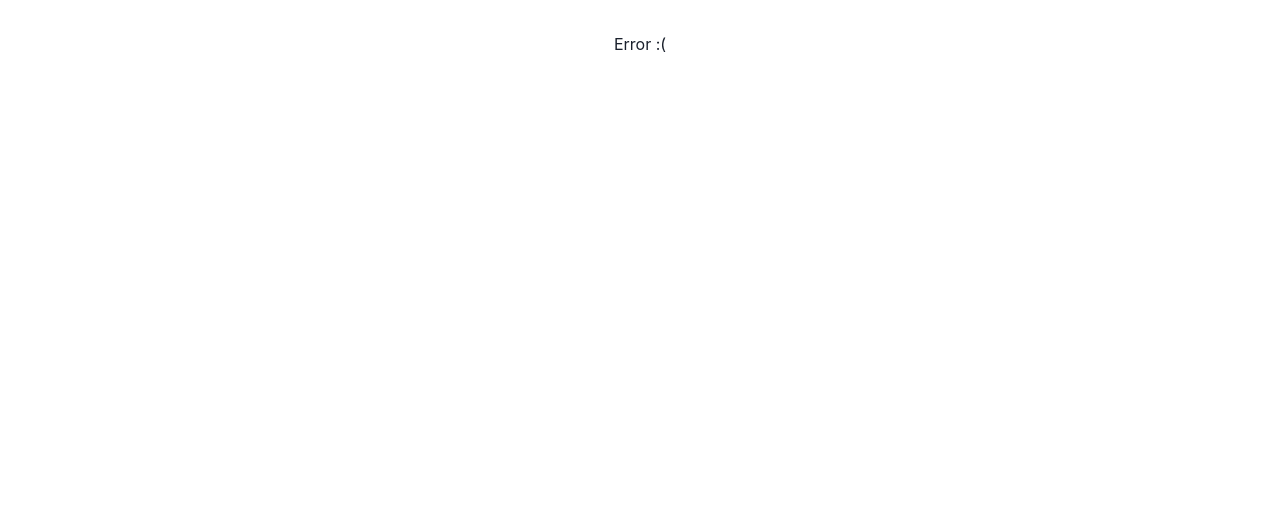
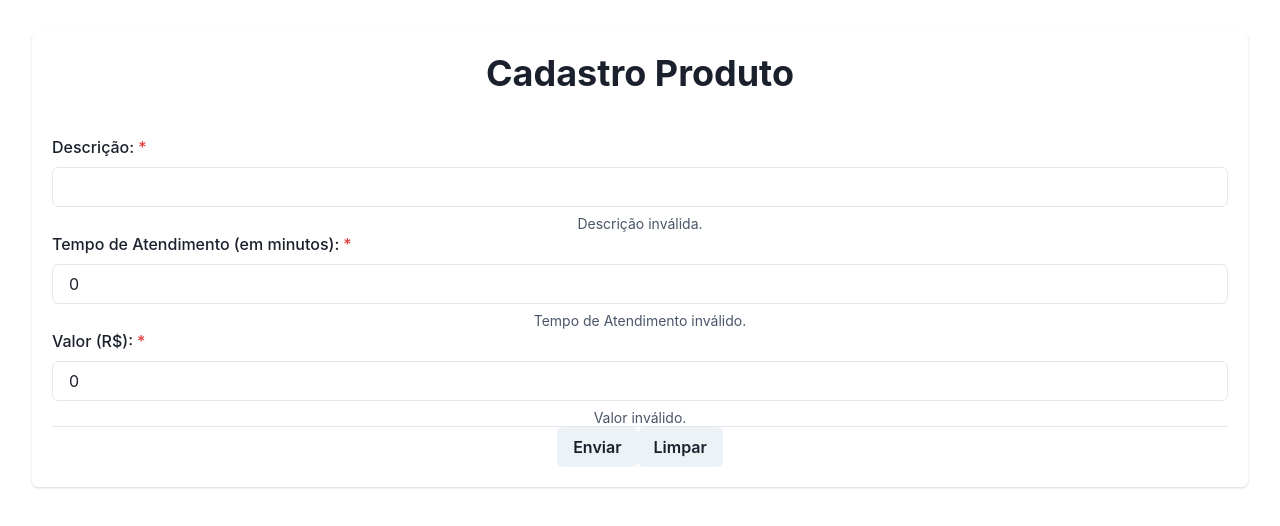
Before and after one commit to LeonardoHLTP/Projeto-Codethon, a React (Vite) app in the folder frontend/: page /CadastroProduto in a window 1280 px wide. Before the commit this address had no page. Shown: the top 526 px of the page. Built offline with nearby package versions, Linux system fonts and the light colour scheme.

Commit message:
CadastroProduto

```diff
--- /dev/null
+++ b/frontend/src/pages/Empresa/CadastroProdutos.tsx
@@ -0,0 +1,75 @@
+import { Card, CardBody, CardHeader, Heading, FormControl, FormLabel, Input, Button, FormHelperText } from "@chakra-ui/react";
+import { useState } from "react";
+
+interface ProdutoData {
+  descricao: string;
+  tempoAtendimento: number;
+  valor: number;
+}
+
+interface ProdutoDataErrors {
+  descricaoError: boolean,
+  tempoAtendimentoError: boolean,
+  valorError: boolean,
+}
+
+interface TouchedFields {
+  descricao: boolean;
+  tempoAtendimento: boolean;
+  valor: boolean;
+}
+
+export function CadastroProduto() {
+  const produtoDataInitialState: ProdutoData = { descricao: "", tempoAtendimento: 0, valor: 0 };
+  const [touchedFields, setTouchedFields] = useState<TouchedFields>({ descricao: false, tempoAtendimento: false, valor: false });
+  const [produtoData, setProdutoData] = useState<ProdutoData>(produtoDataInitialState);
+
+  function handleChange(e: React.ChangeEvent<HTMLInputElement>, name: keyof ProdutoData): void {
+    setProdutoData({ ...produtoData, [name]: name === "tempoAtendimento" || name === "valor" ? parseFloat(e.target.value) : e.target.value });
+    setTouchedFields({ ...touchedFields, [name]: true });
+  }
+
+  const dataErrors: ProdutoDataErrors = {
+    descricaoError: produtoData.descricao.length < 3,
+    tempoAtendimentoError: produtoData.tempoAtendimento <= 0,
+    valorError: produtoData.valor <= 0,
+  }
+
+  return (
+    <div className="flex justify-center items-center h-dvh bg-slate-200">
+      <Card className="w-80 h-[70%]">
+        <CardHeader>
+          <Heading>Cadastro Produto</Heading>
+        </CardHeader>
+        <CardBody>
+          <FormControl isRequired isInvalid={dataErrors.descricaoError && touchedFields.descricao}>
+            <FormLabel>Descrição:</FormLabel>
+            <Input onChange={e => handleChange(e, "descricao")} value={produtoData.descricao} type="text" />
+            {dataErrors.descricaoError &&
+              <FormHelperText> Descrição inválida. </FormHelperText>
+            }
+          </FormControl>
+          <FormControl isRequired isInvalid={dataErrors.tempoAtendimentoError && touchedFields.tempoAtendimento}>
+            <FormLabel>Tempo de Atendimento (em minutos):</FormLabel>
+            <Input onChange={e => handleChange(e, "tempoAtendimento")} value={produtoData.tempoAtendimento} type="number" />
+            {dataErrors.tempoAtendimentoError &&
+              <FormHelperText> Tempo de Atendimento inválido. </FormHelperText>
+            }
+          </FormControl>
+          <FormControl isRequired isInvalid={dataErrors.valorError && touchedFields.valor}>
+            <FormLabel>Valor (R$):</FormLabel>
+            <Input onChange={e => handleChange(e, "valor")} value={produtoData.valor} type="number" step="0.01" />
+            {dataErrors.valorError &&
+              <FormHelperText> Valor inválido. </FormHelperText>
+            }
+          </FormControl>
+          <hr className="my-3" />
+          <div className="flex gap-2">
+            <Button>Enviar</Button>
+            <Button onClick={() => setProdutoData(produtoDataInitialState)}>Limpar</Button>
+          </div>
+        </CardBody>
+      </Card>
+    </div>
+  )
+}
--- a/frontend/src/routes/routes.tsx
+++ b/frontend/src/routes/routes.tsx
@@ -3,6 +3,7 @@ import { App } from "../App"
 import { Login } from "../pages/Login"
 import { CadastroEmpresa } from "../pages/Empresa/CadastroEmpresa"
 import { CadastroUsuario } from "../pages/Usuario/CadastroUser"
+import { CadastroProduto } from "../pages/Empresa/CadastroProdutos"
 
 export const router = createBrowserRouter([
   {
@@ -24,5 +25,10 @@ export const router = createBrowserRouter([
     path : "/CadastroEmpresa",
     element :  <CadastroEmpresa/>,
     errorElement : <h1> Error :( </h1>
+  },
+  {
+    path : "/CadastroProduto",
+    element :  <CadastroProduto/>,
+    errorElement : <h1> Error :( </h1>
   }
 ])
```
